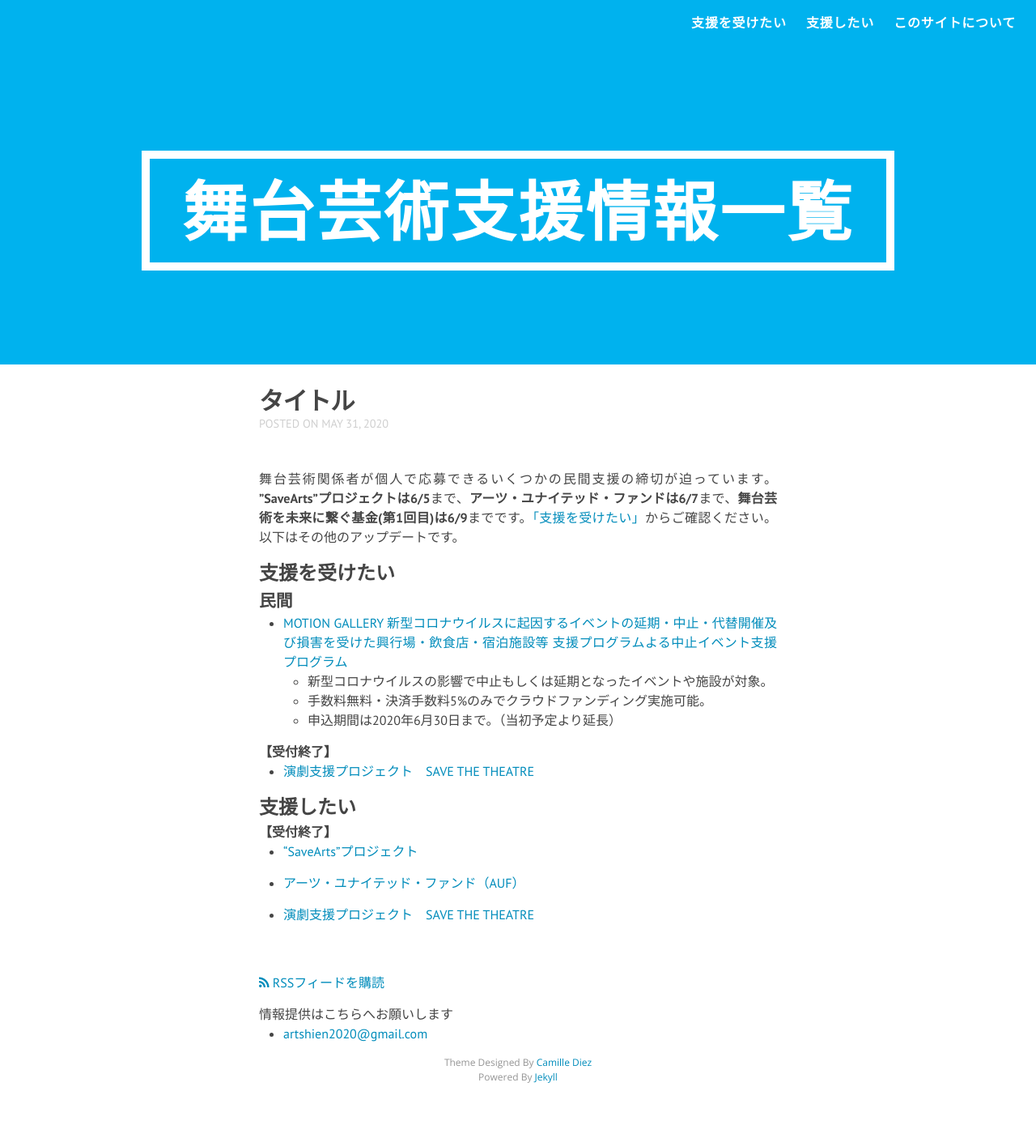
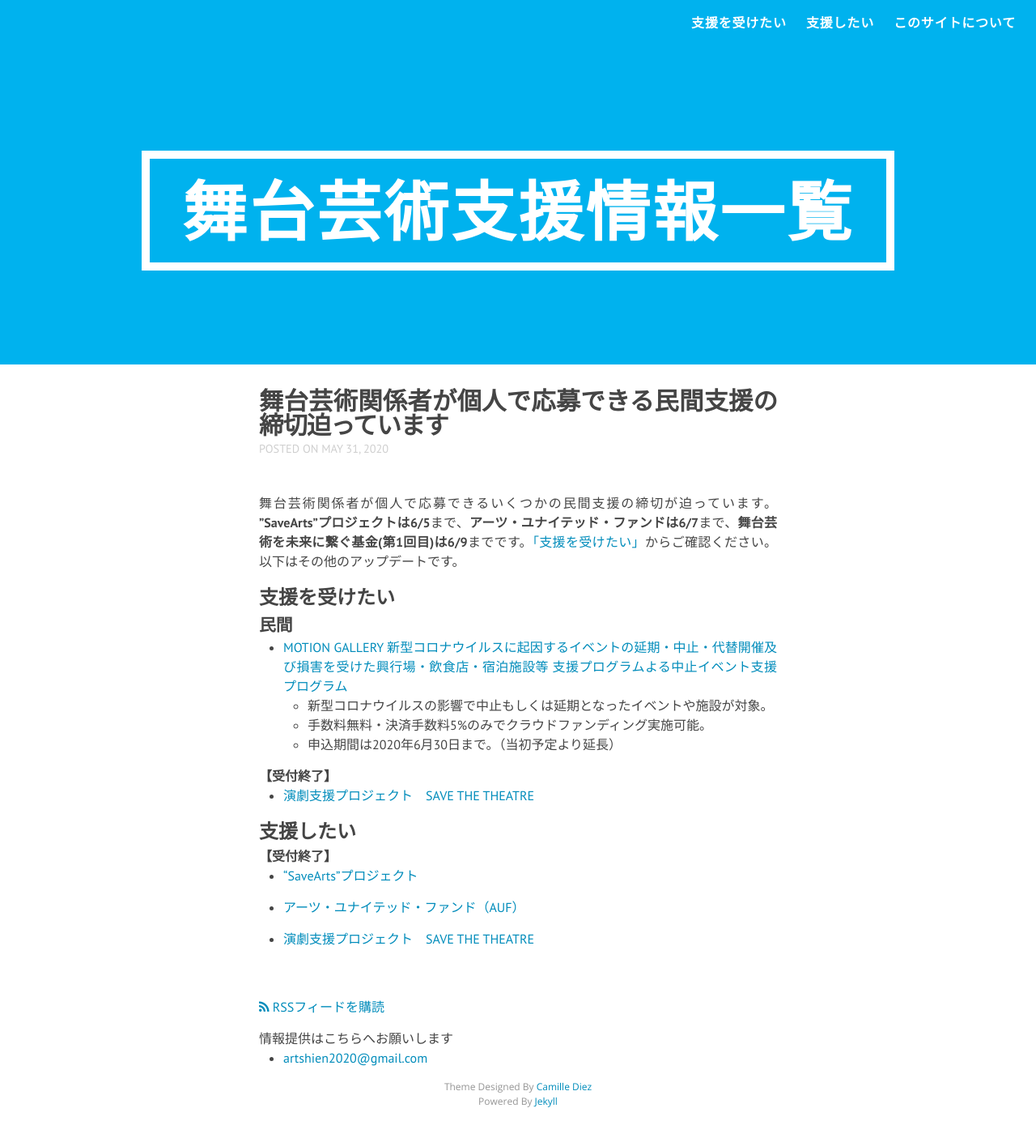
Before and after one commit to a-okuda/resources-for-artists, a Jekyll site: the page built from _posts/2020-05-31-news-artists-supporters.md, in a window 1280 px wide. Shown: the whole page at 81% size. Built offline with Jekyll 4.4.1, drawn with Linux system fonts in a browser that asks for light colours; nearby versions of some CDN libraries; before the commit the page ends 1375 px from its top, so only the background shows below that.

Commit message:
Update 2020-05-31-news-artists-supporters.md

```diff
--- a/_posts/2020-05-31-news-artists-supporters.md
+++ b/_posts/2020-05-31-news-artists-supporters.md
@@ -1,6 +1,6 @@
 ---
 layout: post
-title: "タイトル"
+title: "舞台芸術関係者が個人で応募できる民間支援の締切迫っています"
 date: 2020-05-31
 categories:
 ---
```
